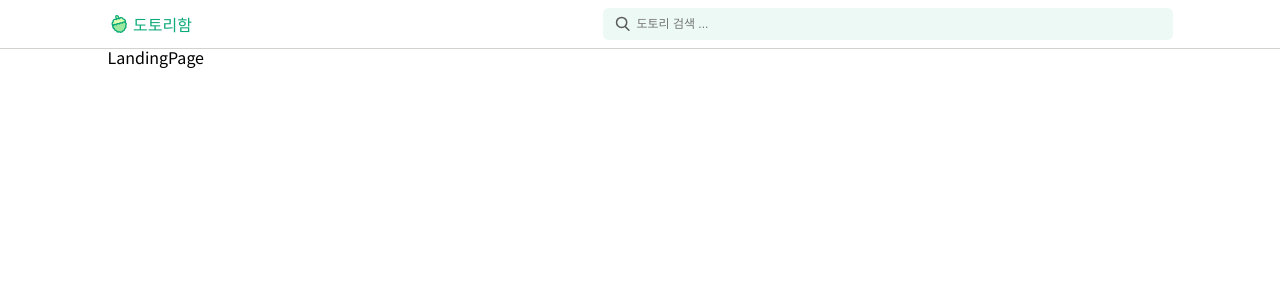
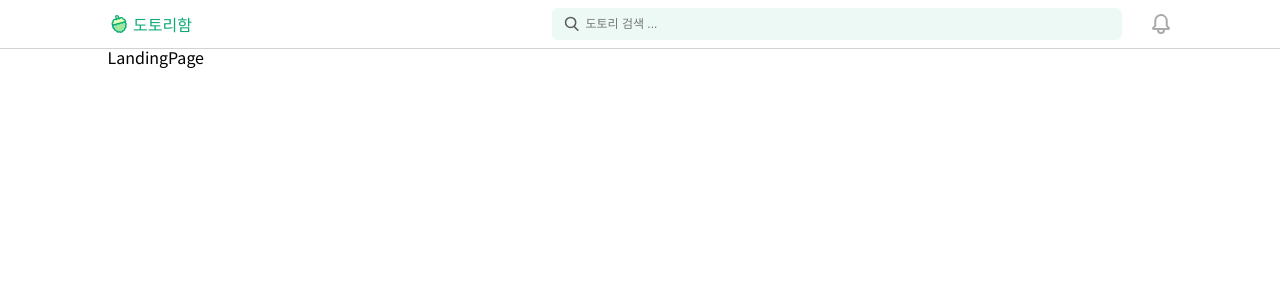
Before and after one commit to ksmfou98/dotoriham-web, a React (Create React App) app in the folder web/: page / in a window 1280 px wide. Shown: the top 300 px of the page. Built offline with nearby package versions, Linux system fonts and the light colour scheme; a web font is replaced by a local one.

Commit message:
Feat: RemindInfoButton UI

```diff
--- a/web/src/assets/icons/index.ts
+++ b/web/src/assets/icons/index.ts
@@ -10,3 +10,4 @@ export { ReactComponent as ListUnSelectedIcon } from "./List_unselected_16.svg";
 export { ReactComponent as LogoIcon } from "./logoIcon.svg";
 export { ReactComponent as Peoples20Icon } from "./Peoples_20.svg";
 export { ReactComponent as Symbol20Icon } from "./Symbol_character_20.svg";
+export { ReactComponent as Bell24Icon } from "./Icons_Bell_24.svg";
--- /dev/null
+++ b/web/src/components/header/RemindInfoButton.tsx
@@ -0,0 +1,15 @@
+import { Bell24Icon } from "assets/icons";
+import React from "react";
+import styled from "styled-components";
+
+function RemindInfoButton() {
+  return (
+    <RemindInfoButtonStyled>
+      <Bell24Icon />
+    </RemindInfoButtonStyled>
+  );
+}
+
+const RemindInfoButtonStyled = styled.div``;
+
+export default RemindInfoButton;
--- a/web/src/components/header/SearchBar.tsx
+++ b/web/src/components/header/SearchBar.tsx
@@ -21,6 +21,7 @@ const SearchBarStyled = styled.form`
   width: 570px;
   height: 32px;
   padding: 4px 8px;
+  margin-right: 27px;
 `;
 
 const SearchIcon = styled.div`
--- a/web/src/components/header/index.tsx
+++ b/web/src/components/header/index.tsx
@@ -4,6 +4,7 @@ import React from "react";
 import Logo from "components/common/Logo";
 import styled from "styled-components";
 import SearchBar from "./SearchBar";
+import RemindInfoButton from "./RemindInfoButton";
 
 function Header() {
   return (
@@ -13,6 +14,7 @@ function Header() {
 
         <HeaderRightBox>
           <SearchBar />
+          <RemindInfoButton />
         </HeaderRightBox>
       </HeaderInner>
     </HeaderBlock>
```
Also changed, not shown: web/src/assets/icons/Icons_Bell_24.svg (added).
